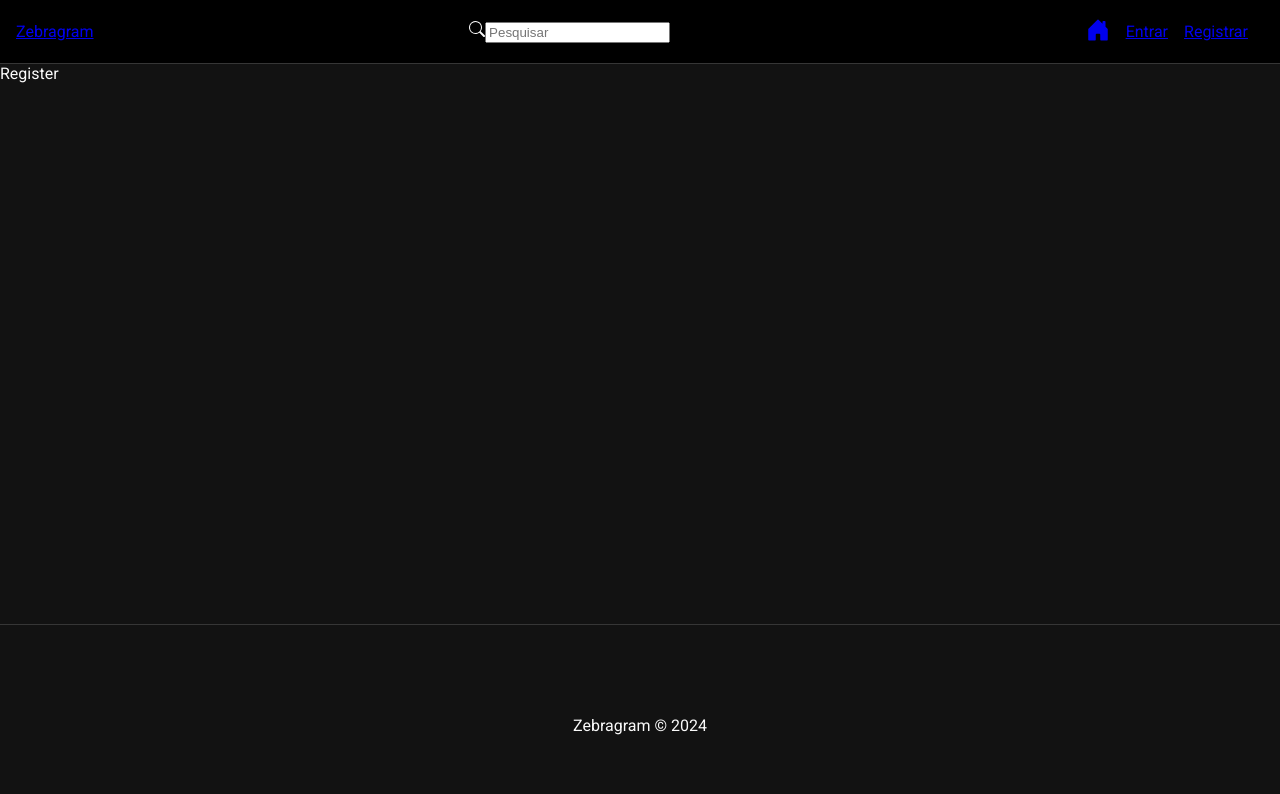
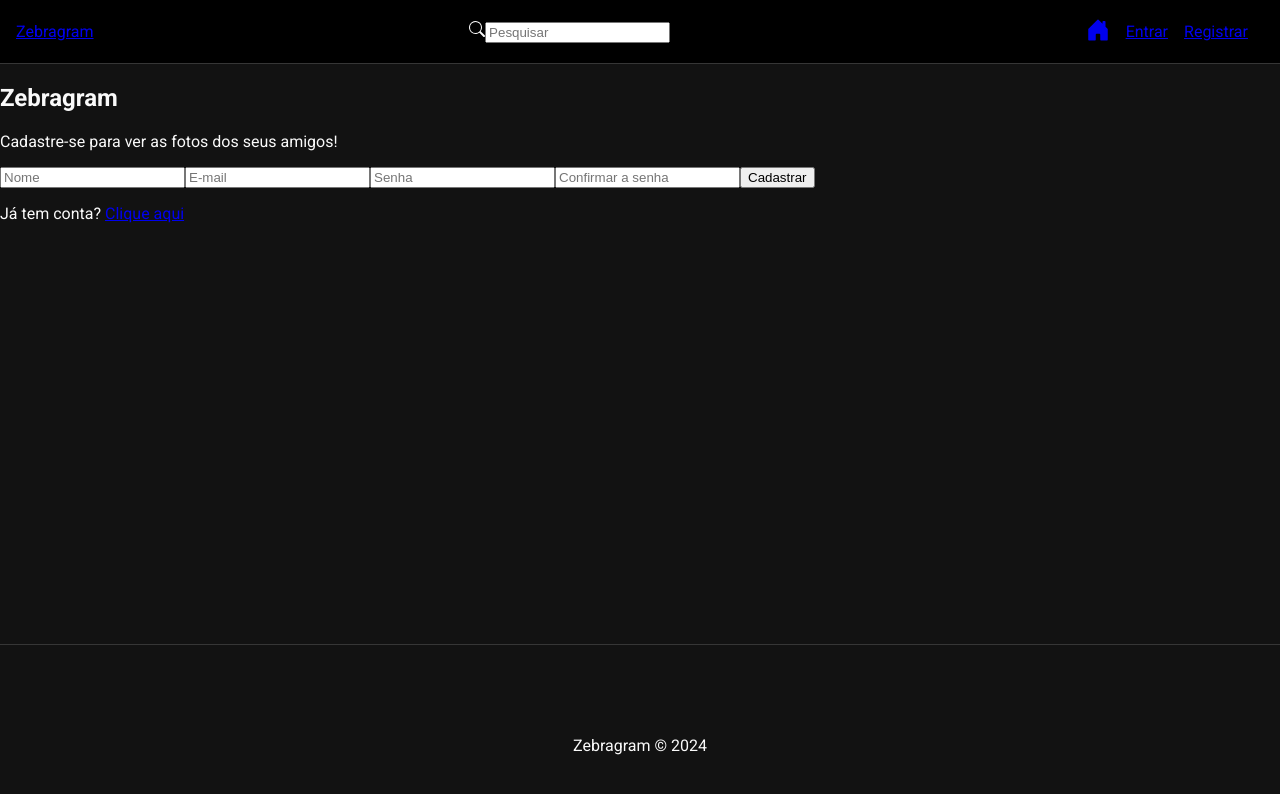
Before and after one commit to EnzoShiotuqui/ZebraGram, a React (Vite) app in the folder FrontEnd/: page /register in a window 1280 px wide. Shown: the top 794 px of the page. Built offline with nearby package versions, Linux system fonts and the light colour scheme.

Commit message:
feat:form de resgitro

```diff
--- a/FrontEnd/src/pages/Auth/Register.jsx
+++ b/FrontEnd/src/pages/Auth/Register.jsx
@@ -1,8 +1,30 @@
 import "./Auth.css"
 
+// Components
+import { Link } from "react-router-dom"
+
+// Hooks
+import { useState, useEffect } from "react"
+
 const Register = () => {
+
+  const handleSubmit = (e) => {
+    e.preventDefault()
+  }
+
   return (
-    <div>Register</div>
+    <div>
+      <h2>Zebragram</h2>
+      <p className="subtitle">Cadastre-se para ver as fotos dos seus amigos!</p>
+      <form onSubmit={handleSubmit}>
+        <input type="text" placeholder="Nome" />
+        <input type="email" placeholder="E-mail" />
+        <input type="password" placeholder="Senha" />
+        <input type="password" placeholder="Confirmar a senha"/>
+        <input type="submit" value="Cadastrar"/>
+        <p>Já tem conta? <Link to="/login">Clique aqui</Link></p>
+      </form>
+    </div>
   )
 }
 
```
